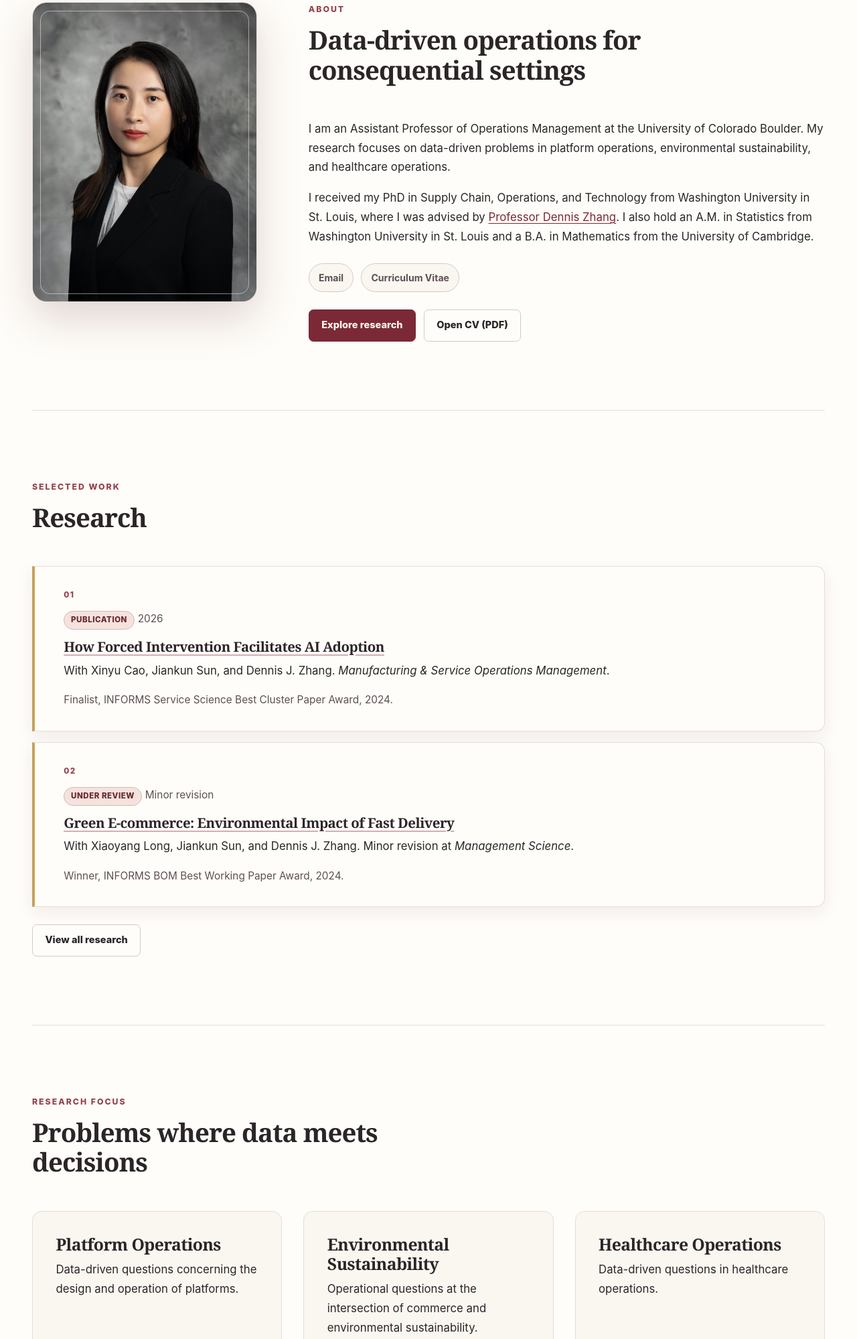
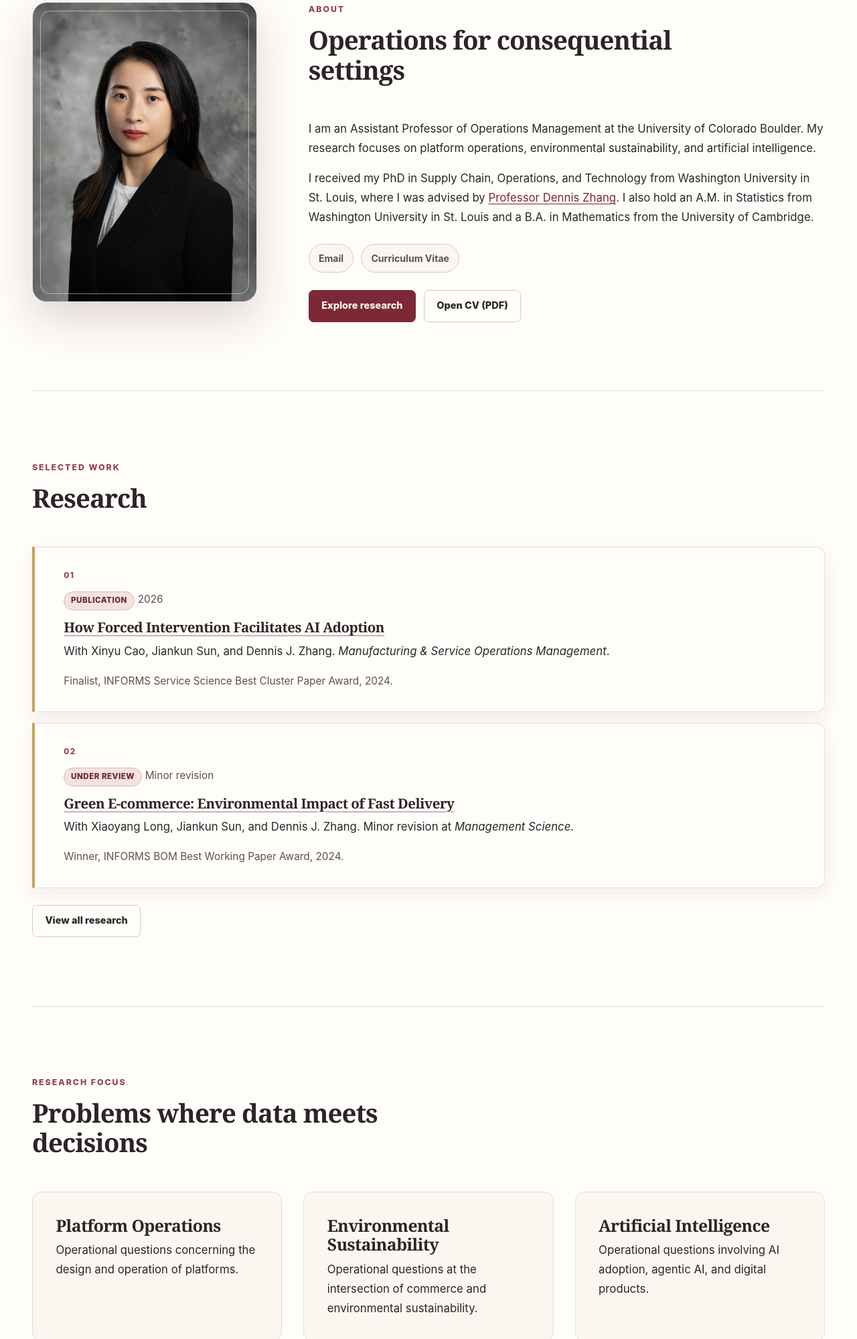
Before and after one commit to chenshanhu369/chenshanhu369.github.io, a plain HTML site: page index.html in a window 1280 px wide. Shown: the part 801-2800 px from the top of the page at 67% size. Drawn offline with Linux system fonts and the light colour scheme.

Commit message:
Update research focus and submission status

```diff
--- a/index.html
+++ b/index.html
@@ -4,7 +4,7 @@
     <meta charset="utf-8">
     <meta name="viewport" content="width=device-width, initial-scale=1">
     <title>Chenshan Hu | Operations Management</title>
-    <meta name="description" content="Chenshan Hu is an Assistant Professor of Operations Management at the University of Colorado Boulder, studying data-driven problems in platform operations, environmental sustainability, and healthcare operations.">
+    <meta name="description" content="Chenshan Hu is an Assistant Professor of Operations Management at the University of Colorado Boulder, studying platform operations, environmental sustainability, and artificial intelligence.">
     <meta name="theme-color" content="#5a1e2a">
     <link rel="canonical" href="https://huchenshan2020-glitch.github.io/">
     <link rel="preload" as="image" href="/assets/images/research-hero-burgundy.jpg">
@@ -12,10 +12,10 @@
     <link rel="stylesheet" href="/assets/css/styles.css">
     <meta property="og:type" content="website">
     <meta property="og:title" content="Chenshan Hu | Operations Management">
-    <meta property="og:description" content="Research in platform operations, environmental sustainability, and healthcare operations.">
+    <meta property="og:description" content="Research in platform operations, environmental sustainability, and artificial intelligence.">
     <meta property="og:url" content="https://huchenshan2020-glitch.github.io/">
     <meta property="og:image" content="https://huchenshan2020-glitch.github.io/assets/images/research-hero-burgundy.jpg">
-    <meta property="og:image:alt" content="Abstract burgundy diagrams representing operations and data science research">
+    <meta property="og:image:alt" content="Abstract burgundy diagrams representing operations research">
     <meta name="twitter:card" content="summary_large_image">
     <script type="application/ld+json">
       {
@@ -67,8 +67,8 @@
           </div>
           <div class="profile-copy">
             <p class="section-kicker">About</p>
-            <h2 class="section-heading" id="about-heading">Data-driven operations for consequential settings</h2>
-            <p>I am an Assistant Professor of Operations Management at the University of Colorado Boulder. My research focuses on data-driven problems in platform operations, environmental sustainability, and healthcare operations.</p>
+            <h2 class="section-heading" id="about-heading">Operations for consequential settings</h2>
+            <p>I am an Assistant Professor of Operations Management at the University of Colorado Boulder. My research focuses on platform operations, environmental sustainability, and artificial intelligence.</p>
             <p>I received my PhD in Supply Chain, Operations, and Technology from Washington University in St. Louis, where I was advised by <a href="https://denniszhang.org/">Professor Dennis Zhang</a>. I also hold an A.M. in Statistics from Washington University in St. Louis and a B.A. in Mathematics from the University of Cambridge.</p>
             <div class="social-links" aria-label="Contact links">
               <a href="mailto:chenshan.hu@colorado.edu">Email</a>
@@ -109,15 +109,15 @@
           <div class="two-column">
             <article class="info-card">
               <h3>Platform Operations</h3>
-              <p>Data-driven questions concerning the design and operation of platforms.</p>
+              <p>Operational questions concerning the design and operation of platforms.</p>
             </article>
             <article class="info-card">
               <h3>Environmental Sustainability</h3>
               <p>Operational questions at the intersection of commerce and environmental sustainability.</p>
             </article>
             <article class="info-card">
-              <h3>Healthcare Operations</h3>
-              <p>Data-driven questions in healthcare operations.</p>
+              <h3>Artificial Intelligence</h3>
+              <p>Operational questions involving AI adoption, agentic AI, and digital products.</p>
             </article>
           </div>
         </section>
```
Also changed, not shown: cv.html (+1 -1 lines), research.html (+9 -8 lines), teaching-service.html (+1 -1 lines).
